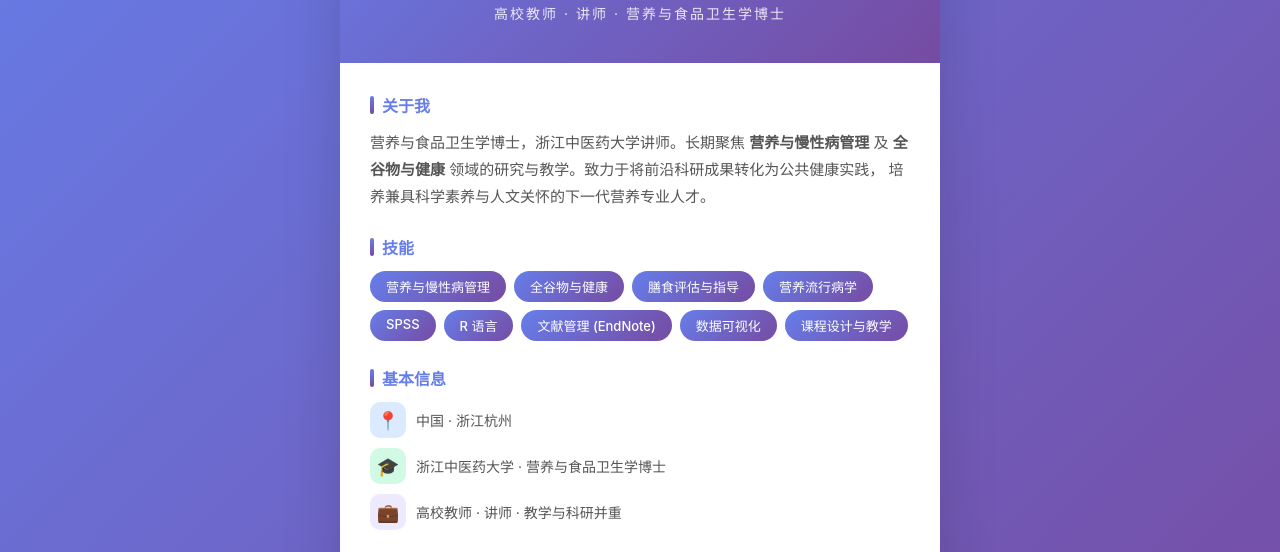
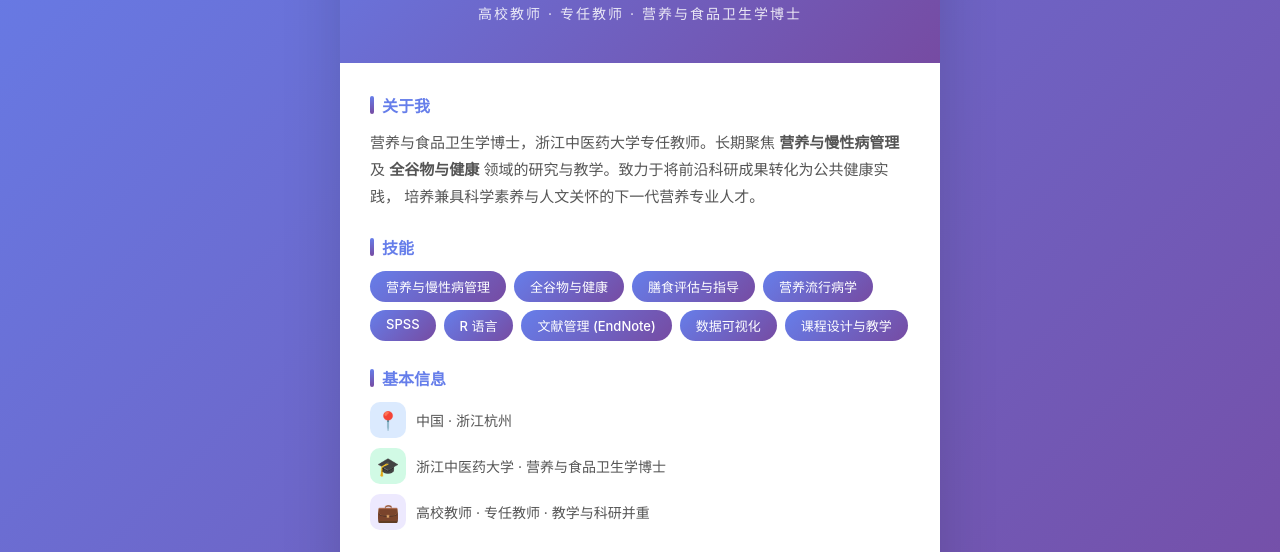
Before and after one commit to MaggieGu16/myprofile, a plain HTML site: page index.html in a window 1280 px wide. Shown: the part 231-783 px from the top of the page. Drawn offline with Linux system fonts and the light colour scheme.

Commit message:
Update title and position in index.html

```diff
--- a/index.html
+++ b/index.html
@@ -202,14 +202,14 @@
         <div class="header">
             <div class="avatar">🥗</div>
             <h1>Maggie Gu</h1>
-            <div class="title">高校教师 · 讲师 · 营养与食品卫生学博士</div>
+            <div class="title">高校教师 · 专任教师 · 营养与食品卫生学博士</div>
         </div>
 
         <div class="body">
             <div class="section">
                 <h2>关于我</h2>
                 <p>
-                    营养与食品卫生学博士，浙江中医药大学讲师。长期聚焦 <strong>营养与慢性病管理</strong> 及
+                    营养与食品卫生学博士，浙江中医药大学专任教师。长期聚焦 <strong>营养与慢性病管理</strong> 及
                     <strong>全谷物与健康</strong> 领域的研究与教学。致力于将前沿科研成果转化为公共健康实践，
                     培养兼具科学素养与人文关怀的下一代营养专业人才。
                 </p>
@@ -242,7 +242,7 @@
                 </div>
                 <div class="info-item">
                     <div class="icon icon-work">💼</div>
-                    <div>高校教师 · 讲师 · 教学与科研并重</div>
+                    <div>高校教师 · 专任教师 · 教学与科研并重</div>
                 </div>
             </div>
 
```
